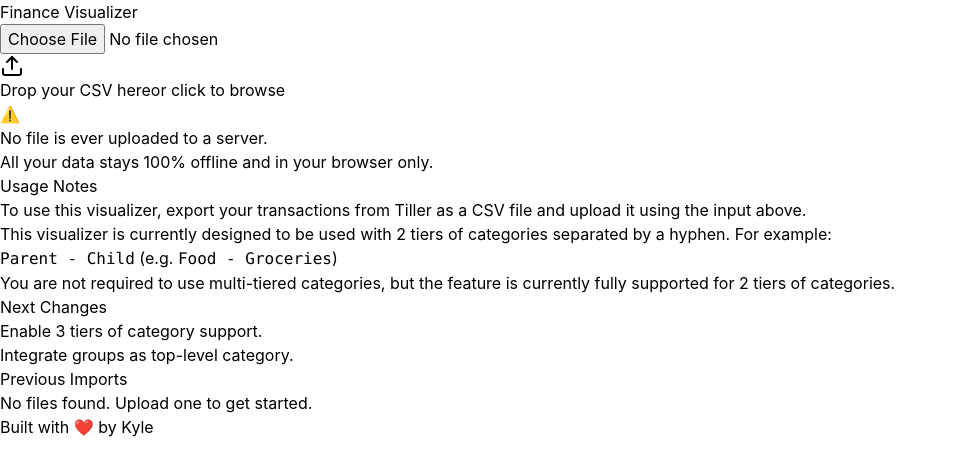
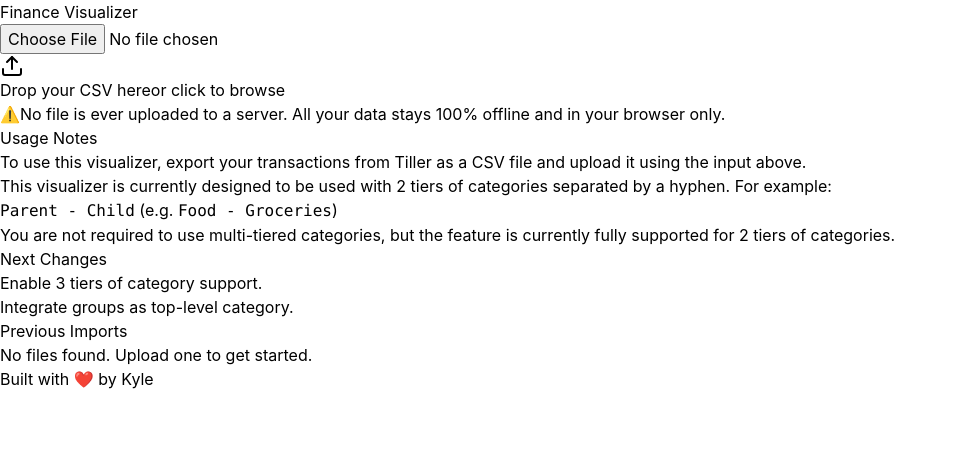
Before and after one commit to clomok/finance-visualizer, a React (Vite) app: page / in a window 1280 px wide. Shown: the top 476 px of the page, without its empty margins (0-957 px from the left). Built offline with nearby package versions, Linux system fonts and the light colour scheme.

Commit message:
reverted notice to single line

```diff
--- a/src/App.tsx
+++ b/src/App.tsx
@@ -189,8 +189,7 @@ function App() {
 
           <div className="p-4 bg-yellow-100 text-yellow-800 rounded-lg border border-yellow-200 text-sm flex items-center justify-center font-medium">
             <span role="img" aria-label="info" className="mr-2 text-xl">⚠️</span>
-            <p>No file is ever uploaded to a server.</p>
-            <p>All your data stays 100% offline and in your browser only.</p>
+            No file is ever uploaded to a server.  All your data stays 100% offline and in your browser only.
           </div>
 
           <div className="space-y-4">
```
